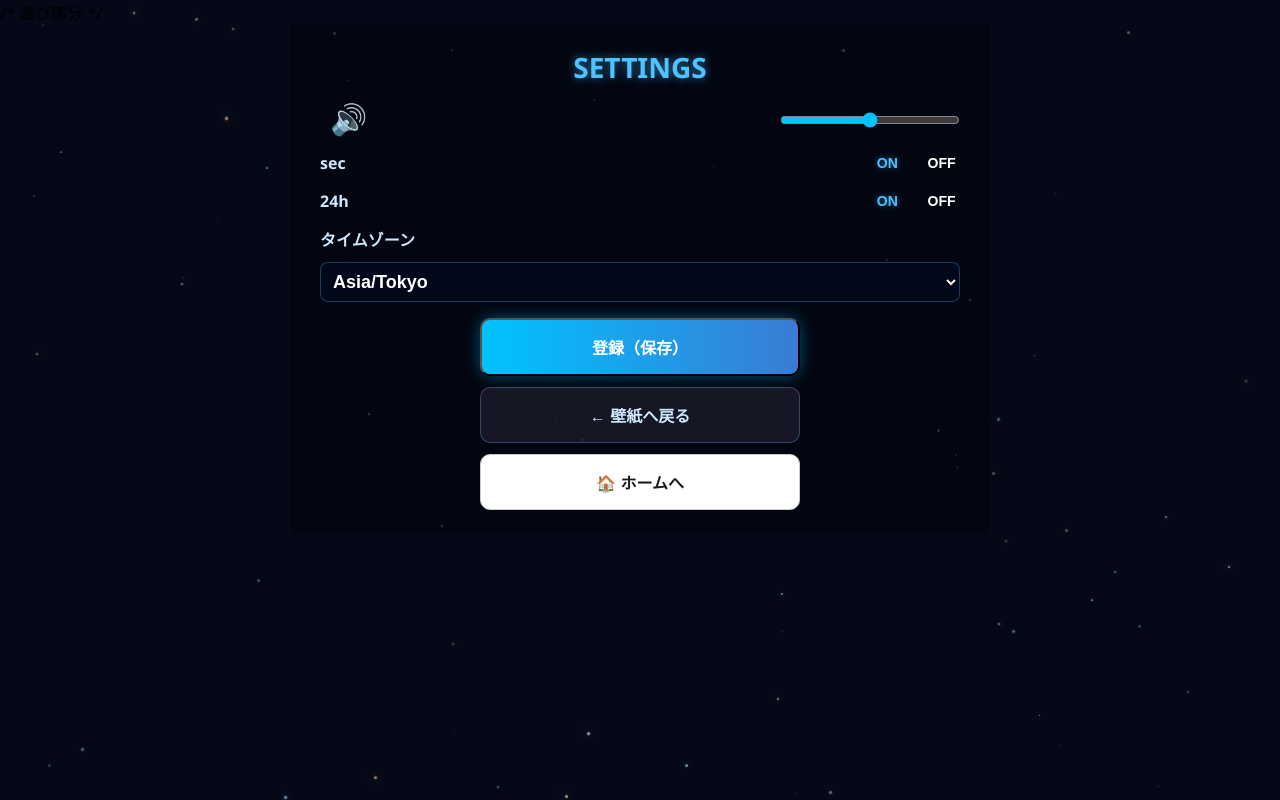
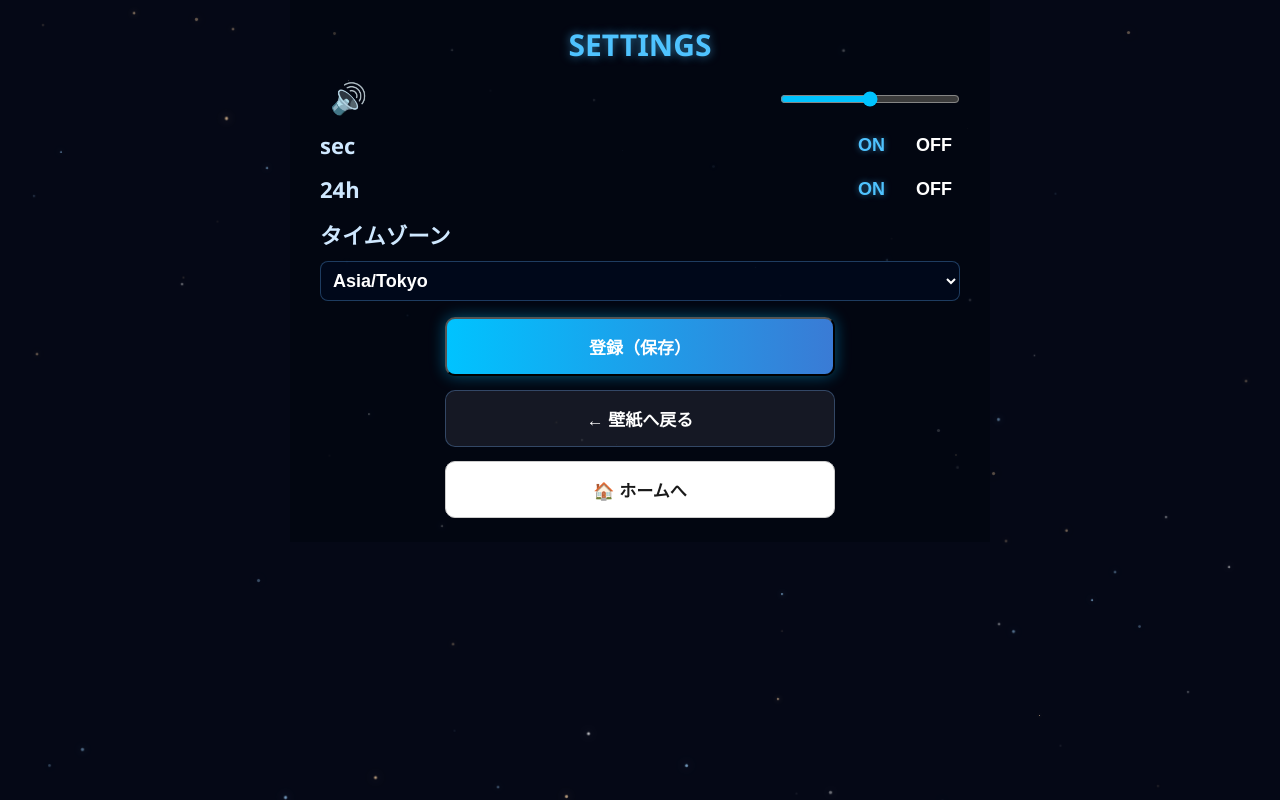
Before and after one commit to murata70/space, a React (Create React App) app: page /settings in a window 1280 px wide. Built offline with nearby package versions, Linux system fonts and the light colour scheme.

Commit message:
小林：やっとSettingsPart.jsxを実装することができました。やっとできた…。

```diff
--- a/src/components/ui/SettingsPart/SettingsPart.jsx
+++ b/src/components/ui/SettingsPart/SettingsPart.jsx
@@ -0,0 +1,110 @@
+/* ===== SettingsPart.jsx ===== */
+
+import React from "react";
+
+const SettingsPart = ({
+    muted,
+    setMuted,
+    sec,
+    setSec,
+    is24h,
+    setIs24h,
+    tz,
+    setTz
+}) => {
+
+    return (
+        <>
+            {/* 各行設定 */}
+            {/* 音量 */}
+            <div className="settings-row">
+                <button
+                    className="muteBtn"
+                    onClick={() => setMuted(!muted)}
+                >
+                    {muted ? "🔇" : "🔊"}
+                </button>
+                <input type="range" min="0" max="100" />
+            </div>
+
+            {/* sec */}
+            <div className="settings-row">
+                <span>sec</span>
+
+                <div className="text-toggle">
+                    <button
+                        className={sec ? "text-btn active" : "text-btn"}
+                        onClick={() => setSec(true)}
+                    >
+                        ON
+                    </button>
+
+                    <button
+                        className={!sec ? "text-btn active" : "text-btn"}
+                        onClick={() => setSec(false)}
+                    >
+                        OFF
+                    </button>
+                </div>
+            </div>
+
+
+            {/* 24時間表示 */}
+            <div className="settings-row">
+                <span>24h</span>
+
+                <div className="text-toggle">
+                    <button
+                        className={is24h ? "text-btn active" : "text-btn"}
+                        onClick={() => setIs24h(true)}
+                    >
+                        ON
+                    </button>
+
+                    <button
+                        className={!is24h ? "text-btn active" : "text-btn"}
+                        onClick={() => setIs24h(false)}
+                    >
+                        OFF
+                    </button>
+                </div>
+
+            </div>
+
+            {/* タイムゾーン */}
+            <div className="settings-row" style={{ display: "block" }}>
+                <span style={{ display: "block", marginBottom: "5px" }}
+                >
+                    タイムゾーン</span>
+
+                <select value={tz} onChange={(e) => setTz(e.target.value)}>
+                    <option value="Asia/Tokyo">Asia/Tokyo</option>
+                    <option value="UTC">UTC</option>
+                    <option value="America/New_York">New York</option>
+                    <option value="Europe/London">London</option>
+
+                        <option value="America/New_York">USA (New York)</option>
+                        <option value="America/Chicago">USA (Chicago)</option>
+                        <option value="America/Denver">USA (Denver)</option>
+                        <option value="America/Los_Angeles">USA (Los Angeles)</option>
+
+                        <option value="Europe/London">UK (London)</option>
+                        <option value="Europe/Paris">France (Paris)</option>
+                        <option value="Europe/Berlin">Germany (Berlin)</option>
+
+                        <option value="Asia/Seoul">Korea (Seoul)</option>
+                        <option value="Asia/Shanghai">China (Shanghai)</option>
+                        <option value="Asia/Singapore">Singapore</option>
+
+                        <option value="Australia/Sydney">Australia (Sydney)</option>
+
+                        <option value="Pacific/Honolulu">Hawaii</option>
+
+
+                </select>
+            </div>
+        </>
+    );
+};
+
+export default SettingsPart;
--- a/src/pages/Settings/Settings.css
+++ b/src/pages/Settings/Settings.css
@@ -43,35 +43,19 @@
     }
 
 /* ===== 行レイアウト ===== */
-    .row {
-        display: flex;
-        align-items: center;
-        justify-content: space-between;
-        gap: 8px;
-        padding: 4px 6px; /* 余白を追加 */
-        border-radius: 8px;
-        transition: 0.3s;
-        margin: 0px;
-        flex-wrap: wrap;
-        min-width: 0;
-    }
     .row:hover {
         background: rgba(0, 150, 255, 0.08);
         box-shadow: none;
     }
 
    /* ===== テキスト ===== */
-    .row span {
-        font-size: 16px;
+    .settings-row span {
+        font-size: 22px;
         font-weight: 700;
         color: #cfe8ff;
     }
 
 /* ===== 入力フォーム（宇宙風） ===== */
-/*    input[type="radio"], input[type="checkbox"] {
-        accent-color: #4fc3ff;
-        transform: scale(1.1);
-    }*/
 
     input[type="range"] {
         width: 100%;
@@ -101,18 +85,6 @@
 
 
 /* ===== ボタン ===== */
-    button {
-        width: min(100%, 320px);
-        padding: 6px 10px;
-        border-radius: 10px;
-        font-weight: bold;
-        cursor: pointer;
-        transition: 0.2s;
-        color: white;
-        position: relative;
-        overflow: hidden;
-        font-size: 16px;
-    }
 /* ===== 大きいボタンだけ指定 ===== */
     .primaryBtn,
     .backBtn,
@@ -132,14 +104,14 @@
         display: flex;
         flex-direction: column; /* 縦並び */
         align-items: center; /* 中央ぞろえ */
-        gap: 6px;
+        gap: 9px;
     }
 
 
 /* ===== text toggle ===== */
     .text-toggle {
         display: flex;
-        gap: 12px;
+        gap: 15px;
     }
 
     /* hover */
@@ -148,7 +120,7 @@
     border: none;
     color: white;
     font-weight: 700;
-    font-size: 14px;
+    font-size: 18px;
     cursor: pointer;
     padding: 4px 8px;
 }
@@ -163,7 +135,7 @@
     .settings-title {
         text-align: center;
         color: #4fc3ff;
-        font-size: 25px;
+        font-size: 30px;
         margin-bottom: 6px;
         text-shadow: 0 0 10px rgba(79,195,255,0.6);
     }
@@ -208,21 +180,22 @@
     }
 
 /* ホームへボタン */
-    .homeBtn {
-        background: #ffffff;
-        color: #1a1a1a;
-        border: 1px solid #ccc;
-        margin-top: 5px;
-    }
+
+.homeBtn {
+    background: #ffffff;
+    color: #1a1a1a !important;
+    border: 1px solid #ccc;
+    margin-top: 5px;
+}
 
     .homeBtn:hover {
-        background: #f0f0f0;
-        color: #000000;
+        background: rgba(255, 255, 255, 0.85);
+        color: #000000 !important;
     }
 
     /* 遊び部分 */
     .settings-title {
-        font-size: 28px;
+        font-size: 30px;
         transition: transform 0.3s ease,text-shadow 0.3s ease;
         cursor: pointer;
         user-select: none;
@@ -260,6 +233,52 @@
         text-shadow: 0 0 15px rgba(79,195,255,0.8);
     }
 
+/* ===== row 統一用 ===== */
+        .settings-row {
+            display: flex;
+            align-items: center;
+            justify-content: space-between;
+            gap: 8px;
+            padding: 4px 6px;
+            border-radius: 8px;
+            transition: 0.3s;
+            margin: 0px;
+/*            flex-wrap: nowrap;*/
+            min-width: 0;
+            width: 100%;
+        }
+
+        .settings-row span {
+            flex-shrink: 0;
+        }
+
+            .settings-row:hover {
+                background: rgba(0, 150, 255, 0.08);
+            }
+
+            .text-toggle {
+                display: flex;
+                gap: 15px;
+                margin-left: auto;
+            }
+
+       /* ===== botton 統一用 ===== */
+        .settings-btn {
+            width: min(100%, 390px);
+            padding: 15px 20px;
+            border-radius: 10px;
+            font-weight: bold;
+            cursor: pointer;
+            transition: 0.2s;
+            color: white;
+            position: relative;
+            overflow: hidden;
+            font-size: 17px;
+        }
+
+            .settings-btn:hover {
+                transform: scale(1.02);
+            }
 
     /* ===== responsive（1個だけに統一） ===== */
     @media (max-width: 600px) {
@@ -277,4 +296,5 @@
         .text-toggle {
             gap: 8px;
         }
+
     }
--- a/src/pages/Settings/Settings.jsx
+++ b/src/pages/Settings/Settings.jsx
@@ -1,40 +1,38 @@
 /* ===== Settings.jsx ===== */
 import React, { useState } from "react";
 import { useNavigate } from "react-router-dom";
-import "./Settings.css";
+import "./Settings.css"
 import StarField from "../../components/ui/StarField/StarField";
+import SettingsPart from "../../components/ui/SettingsPart/SettingsPart";
 
 const Settings = () => {
     const navigate = useNavigate();
 
-    // 不要な変数は削除し、使うものだけに整理
+    /* state */
     const [muted, setMuted] = useState(false);
     const [sec, setSec] = useState(true);
     const [tz, setTz] = useState("Asia/Tokyo");
     const [is24h, setIs24h] = useState(true);
 
+    /* 保存 */
     const handleSave = () => {
         const settings = { muted, sec, tz, is24h };
         localStorage.setItem("user_settings", JSON.stringify(settings));
         alert("設定を保存しました！");
         navigate("/wallpaper");
     };
-
     //戻る(壁紙へ)
     const handleBack = () => {
         if (window.confirm("保存せずに戻りますか？")) {
             navigate("/wallpaper");
         }
     };
-
     //Homeに戻る
     const handleGoHome = () => {
         navigate("/");
     };
-
     /* 遊び部分 */
     const [isWarping, setIsWarping] = useState(false);
-
     const handleTitleClick = () => {
         setIsWarping(true);
         // 1秒後にアニメーション状態を解除
@@ -44,9 +42,8 @@ const Settings = () => {
     return (
         <>
             <StarField />
-            <div className="shooting-star"></div>
 
-            /* 遊び部分 */
+            {/* 遊び部分 */}
             {/* 【修正箇所】CSSと名前を統一 */}
             <div className="settings-page-container">
                 <h2
@@ -57,82 +54,30 @@ const Settings = () => {
                     SETTINGS
                 </h2>
 
-                {/* 各行設定 */}
-                <div className="row">
-                    <button
-                        className="muteBtn"
-                        onClick={() => setMuted(!muted)}
-                    >
-                        {muted ? "🔇" : "🔊"}
-                    </button>
-                    <input type="range" min="0" max="100" />
-                </div>
-
-                <div className="row">
-                    <span>sec</span>
-
-                    <div className="text-toggle">
-                        <button
-                            className={sec ? "text-btn active" : "text-btn"}
-                            onClick={() => setSec(true)}
-                        >
-                            ON
-                        </button>
-
-                        <button
-                            className={!sec ? "text-btn active" : "text-btn"}
-                            onClick={() => setSec(false)}
-                        >
-                            OFF
-                        </button>
-                    </div>
-                </div>
-              {/* 24時間表示 */}
-                <div className="row">
-                    <span>24h</span>
-
-                    <div className="text-toggle">
-                        <button
-                            className={is24h ? "text-btn active" : "text-btn"}
-                            onClick={() => setIs24h(true)}
-                        >
-                            ON
-                        </button>
-
-                        <button
-                            className={!is24h ? "text-btn active" : "text-btn"}
-                            onClick={() => setIs24h(false)}
-                        >
-                            OFF
-                        </button>
-                    </div>
-                </div>
-                <div className="row" style={{ display: "block" }}>
-                    <span style={{ display: "block", marginBottom: "5px" }}>タイムゾーン</span>
-                    <select value={tz} onChange={(e) => setTz(e.target.value)}>
-                        <option value="Asia/Tokyo">Asia/Tokyo</option>
-                        <option value="UTC">UTC</option>
-                        <option value="America/New_York">New York</option>
-                        <option value="Europe/London">London</option>
-                    </select>
-                </div>
-
-
-
-
+                <SettingsPart
+                    muted={muted}
+                    setMuted={setMuted}
+                    sec={sec}
+                    setSec={setSec}
+                    is24h={is24h}
+                    setIs24h={setIs24h}
+                    tz={tz}
+                    setTz={setTz}
+                />
 
                 {/* ボタン群の配置を整理 */}
-                <div className = "button-group">
-                <button className="primaryBtn" onClick={handleSave}>
+                <div className="button-group">
+                    <button className="settings-btn primaryBtn" onClick={handleSave}>
                         登録（保存）
                     </button>
-                <button className="backBtn" onClick={handleBack}>
+                    <button className="settings-btn backBtn" onClick={handleBack}>
                         ← 壁紙へ戻る
                     </button>
-                <button className="homeBtn" onClick={handleGoHome}>
+                    <button className="settings-btn homeBtn" onClick={handleGoHome}>
                         🏠 ホームへ
                     </button>
                 </div>
+
             </div>
         </>
     );
```
Lines whose indentation alone changed are shown as unchanged.
